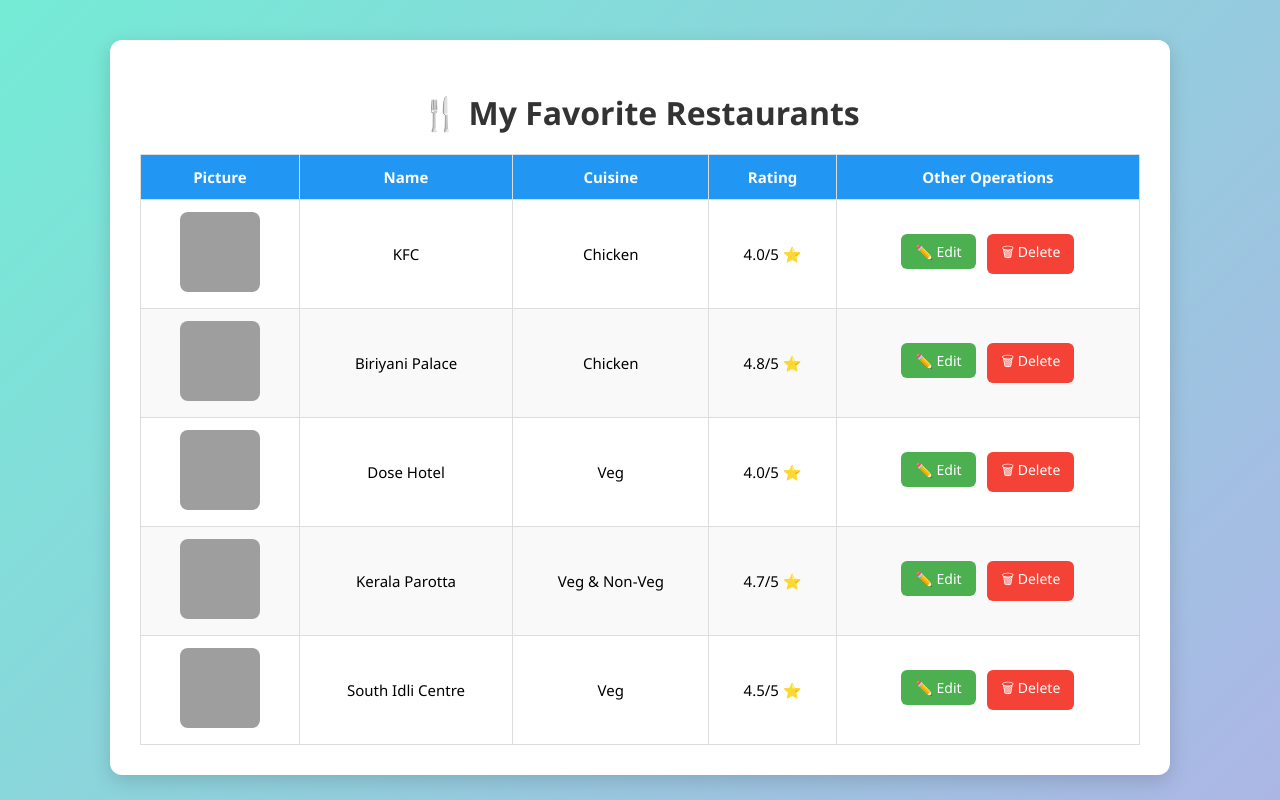
After one commit to Karthik3631/MealMate, a Django app: page /show_restaurants/ in a window 1280 px wide. The commit adds this page. Run offline with Django 4.2, Linux system fonts and the light colour scheme; data comes from the database, SQL or seed files in the repository; both versions use the stored data as it was after the commit; grey boxes are pictures that could not be loaded.

Commit message:
Updated 17 Sep

```diff
--- a/delivery/static/css/style.css
+++ b/delivery/static/css/style.css
@@ -6,58 +6,84 @@
     padding: 0;
     display: flex;
     justify-content: center;
-    align-items: center;
-    height: 100vh;
+    align-items: flex-start; /* Align top for scrolling */
+    min-height: 100vh;
 }
 
 /* Container box */
 .container {
     background: white;
-    padding: 40px;
+    padding: 30px;
     border-radius: 12px;
     box-shadow: 0 6px 20px rgba(0, 0, 0, 0.15);
+    width: 80%;               /* Wider for table */
+    max-width: 1000px;
+    margin-top: 40px;
     text-align: center;
-    width: 400px;
 }
 
 /* Heading */
 .container h1 {
-    margin-bottom: 10px;
+    margin-bottom: 20px;
     color: #333;
 }
 
-.container p {
-    margin-bottom: 30px;
-    color: #555;
-    font-size: 14px;
+/* Table */
+.styled-table {
+    width: 100%;
+    border-collapse: collapse;
+    margin-top: 20px;
+    font-size: 15px;
+}
+
+.styled-table th,
+.styled-table td {
+    padding: 12px 15px;
+    border: 1px solid #ddd;
+    text-align: center;
+}
+
+.styled-table th {
+    background-color: #2196F3;
+    color: white;
+    font-weight: bold;
+}
+
+.styled-table tr:nth-child(even) {
+    background-color: #f9f9f9;
+}
+
+.styled-table tr:hover {
+    background-color: #f1f1f1;
+    transition: 0.2s;
 }
 
 /* Buttons */
-button {
-    padding: 12px 25px;
-    margin: 10px;
-    border: none;
-    border-radius: 8px;
-    font-size: 16px;
-    font-weight: bold;
-    cursor: pointer;
+.btn {
+    text-decoration: none;
+    padding: 8px 14px;
+    border-radius: 6px;
+    margin: 0 4px;
+    font-size: 14px;
+    font-weight: 500;
+    display: inline-block;
     transition: all 0.3s ease;
 }
 
-button.signin {
+.btn-edit {
     background-color: #4CAF50;
     color: white;
 }
 
-button.signin:hover {
+.btn-edit:hover {
     background-color: #45a049;
 }
 
-button.signup {
-    background-color: #2196F3;
+.btn-delete {
+    background-color: #f44336;
     color: white;
 }
 
-button.signup:hover {
-    background-color: #1976D2;
+.btn-delete:hover {
+    background-color: #d32f2f;
 }
--- /dev/null
+++ b/delivery/templates/show_restaurant.html
@@ -0,0 +1,47 @@
+{% load static %}
+<!DOCTYPE html>
+<html lang="en">
+<head>
+    <meta charset="UTF-8">
+    <title>Restaurants</title>
+    <link rel="stylesheet" href="{% static 'css/style.css' %}">
+</head>
+<body>
+    <div class="container">
+        <h1>🍴 My Favorite Restaurants</h1>
+
+        <table class="styled-table">
+            <thead>
+                <tr>
+                    <th>Picture</th>
+                    <th>Name</th>
+                    <th>Cuisine</th>
+                    <th>Rating</th>
+                    <th>Other Operations</th>
+                </tr>
+            </thead>
+            <tbody>
+                {% for restaurant in restaurants %}
+                <tr>
+                    <td>
+                        <img src="{{ restaurant.picture }}" alt="{{ restaurant.name }}"
+                             width="80" height="80" style="border-radius: 8px; object-fit: cover;">
+                    </td>
+                    <td>{{ restaurant.name }}</td>
+                    <td>{{ restaurant.cuisine }}</td>
+                    <td>{{ restaurant.rating }}/5 ⭐</td>
+                    <td>
+                        <a href="#" class="btn btn-edit">✏️ Edit</a>
+                        <a href="#" class="btn btn-delete">🗑 Delete</a>
+                    </td>
+                </tr>
+                {% empty %}
+                <tr>
+                    <td colspan="5" style="text-align:center;">No restaurants added yet.</td>
+                </tr>
+                {% endfor %}
+            </tbody>
+        </table>
+    </div>
+</body>
+</html>
--- a/delivery/urls.py
+++ b/delivery/urls.py
@@ -8,5 +8,6 @@
     path('signUp/', views.signUp, name='signUp'),
     path('osignUp/',views.osignUp, name='osignUp'),
     path('osignIn/',views.osignIn,name='osignIn'),
-    path('osignIn/add_restaurant/',views.add_restaurant,name='add_restaurant'),
+    path('add_restaurant/',views.add_restaurant,name='add_restaurant'),
+    path('show_restaurants/', views.show_restaurant, name='show_restaurant'),
 ]
--- a/delivery/views.py
+++ b/delivery/views.py
@@ -1,5 +1,5 @@
 from django.http import HttpResponse
-from django.shortcuts import render
+from django.shortcuts import render,redirect
 from .models import Customer,Restaurant
 
 def index(request):
@@ -59,6 +59,10 @@
             cuisine=cuisine,
             rating=rating
         )
-        return HttpResponse("Restaurant added successfully!")
+        return redirect('show_restaurant')
+    return render(request, "add_restaurant.html")
 
-    return render(request, "add_restaurant.html")
+
+def show_restaurant(request):
+    restaurants = Restaurant.objects.all()
+    return render(request, "show_restaurant.html", {"restaurants": restaurants})
```
Also changed, not shown: delivery/templates/add_restaurant.html (+50 -14 lines), delivery/templates/admin_home.html (+15 -8 lines), db.sqlite3.
